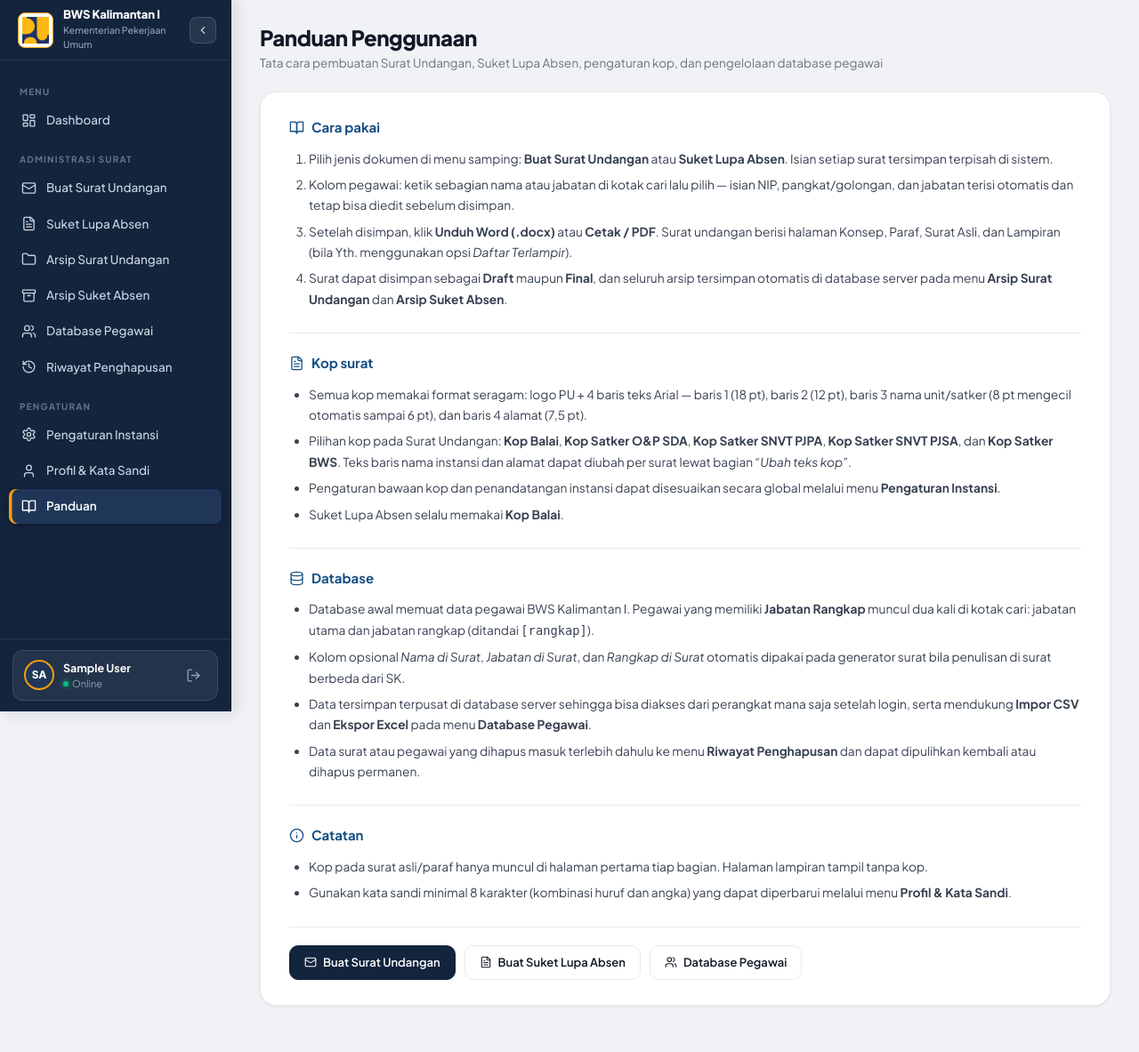
After one commit to dinarridhom-commits/buat_suket, a Laravel app: page /panduan in a window 1280 px wide. The commit adds this page. Shown: the whole page at 89% size. Run offline with Laravel 12, Linux system fonts and the light colour scheme; the visitor is signed in with stand-in values (Sample User, id 1); data comes from the database, SQL or seed files in the repository; data that the repository does not hold is empty.

Commit message:
feat: add Panduan Penggunaan page and sidebar menu

```diff
--- a/resources/views/components/icon.blade.php
+++ b/resources/views/components/icon.blade.php
@@ -36,6 +36,7 @@
         'trash' => '<path d="M3 6h18"/><path d="M19 6v14c0 1-1 2-2 2H7c-1 0-2-1-2-2V6"/><path d="M8 6V4c0-1 1-2 2-2h4c1 0 2 1 2 2v2"/>',
         'shield-check' => '<path d="M20 13c0 5-3.5 7.5-7.66 8.95a1 1 0 0 1-.67-.01C7.5 20.5 4 18 4 13V6a1 1 0 0 1 1-1c2 0 4.5-1.2 6.24-2.72a1.17 1.17 0 0 1 1.52 0C14.51 3.81 17 5 19 5a1 1 0 0 1 1 1z"/><path d="m9 12 2 2 4-4"/>',
         'database' => '<ellipse cx="12" cy="5" rx="9" ry="3"/><path d="M3 5V19A9 3 0 0 0 21 19V5"/><path d="M3 12A9 3 0 0 0 21 12"/>',
+        'book-open' => '<path d="M2 3h6a4 4 0 0 1 4 4v14a3 3 0 0 0-3-3H2z"/><path d="M22 3h-6a4 4 0 0 0-4 4v14a3 3 0 0 1 3-3h7z"/>',
     ];
     $path = $icons[$name] ?? $icons['file-text'];
 @endphp
--- a/resources/views/layouts/app.blade.php
+++ b/resources/views/layouts/app.blade.php
@@ -843,6 +843,10 @@
                 <span class="nav-icon"><x-icon name="user" class="ui-icon-md" /></span>
                 <span>Profil & Kata Sandi</span>
             </a>
+            <a href="{{ route('panduan.index') }}" class="nav-item {{ request()->routeIs('panduan.*') ? 'active' : '' }}">
+                <span class="nav-icon"><x-icon name="book-open" class="ui-icon-md" /></span>
+                <span>Panduan</span>
+            </a>
         </nav>
 
         <!-- User Card (footer) -->
--- /dev/null
+++ b/resources/views/panduan/index.blade.php
@@ -0,0 +1,182 @@
+@extends('layouts.app')
+
+@section('title', 'Panduan Penggunaan')
+@section('header_title', 'Panduan Penggunaan')
+@section('header_subtitle', 'Tata cara pembuatan Surat Undangan, Suket Lupa Absen, pengaturan kop, dan pengelolaan database pegawai')
+
+@push('styles')
+<style>
+    .guide-card {
+        background: var(--bg-surface);
+        border: 1px solid var(--border);
+        border-radius: var(--radius-lg);
+        padding: 28px 32px;
+        box-shadow: var(--shadow-sm);
+    }
+
+    .guide-section + .guide-section {
+        margin-top: 26px;
+        padding-top: 22px;
+        border-top: 1px solid var(--border);
+    }
+
+    .guide-heading {
+        font-size: 15px;
+        font-weight: 700;
+        color: #164e82;
+        margin: 0 0 12px 0;
+        display: flex;
+        align-items: center;
+        gap: 8px;
+    }
+
+    .guide-heading .ui-icon {
+        width: 17px;
+        height: 17px;
+        color: #164e82;
+        flex-shrink: 0;
+    }
+
+    .guide-list,
+    .guide-ol {
+        margin: 0;
+        padding-left: 22px;
+        color: #374151;
+        font-size: 13.75px;
+        line-height: 1.7;
+    }
+
+    .guide-list li + li,
+    .guide-ol li + li {
+        margin-top: 6px;
+    }
+
+    .guide-kbd {
+        display: inline-block;
+        padding: 1px 6px;
+        font-family: 'JetBrains Mono', monospace;
+        font-size: 12px;
+        background: #f3f4f6;
+        border: 1px solid #d1d5db;
+        border-radius: 5px;
+        color: #1f2937;
+    }
+
+    .guide-actions {
+        margin-top: 26px;
+        padding-top: 20px;
+        border-top: 1px solid var(--border);
+        display: flex;
+        flex-wrap: wrap;
+        gap: 10px;
+    }
+
+    .guide-btn {
+        display: inline-flex;
+        align-items: center;
+        gap: 7px;
+        padding: 9px 16px;
+        border-radius: 10px;
+        font-size: 13px;
+        font-weight: 600;
+        text-decoration: none;
+        border: 1px solid var(--border);
+        background: #ffffff;
+        color: var(--text-main);
+        transition: all 0.16s ease;
+    }
+
+    .guide-btn:hover {
+        border-color: var(--border-hover);
+        background: var(--bg-subtle);
+    }
+
+    .guide-btn-primary {
+        background: var(--pu-navy);
+        border-color: var(--pu-navy);
+        color: #ffffff;
+    }
+
+    .guide-btn-primary:hover {
+        background: var(--pu-navy-light);
+        border-color: var(--pu-navy-light);
+    }
+
+    @media (max-width: 640px) {
+        .guide-card {
+            padding: 20px 18px;
+        }
+    }
+</style>
+@endpush
+
+@section('content')
+<div class="guide-card">
+
+    <div class="guide-section">
+        <h2 class="guide-heading">
+            <x-icon name="book-open" />
+            <span>Cara pakai</span>
+        </h2>
+        <ol class="guide-ol">
+            <li>Pilih jenis dokumen di menu samping: <strong>Buat Surat Undangan</strong> atau <strong>Suket Lupa Absen</strong>. Isian setiap surat tersimpan terpisah di sistem.</li>
+            <li>Kolom pegawai: ketik sebagian nama atau jabatan di kotak cari lalu pilih — isian NIP, pangkat/golongan, dan jabatan terisi otomatis dan tetap bisa diedit sebelum disimpan.</li>
+            <li>Setelah disimpan, klik <strong>Unduh Word (.docx)</strong> atau <strong>Cetak / PDF</strong>. Surat undangan berisi halaman Konsep, Paraf, Surat Asli, dan Lampiran (bila Yth. menggunakan opsi <em>Daftar Terlampir</em>).</li>
+            <li>Surat dapat disimpan sebagai <strong>Draft</strong> maupun <strong>Final</strong>, dan seluruh arsip tersimpan otomatis di database server pada menu <strong>Arsip Surat Undangan</strong> dan <strong>Arsip Suket Absen</strong>.</li>
+        </ol>
+    </div>
+
+    <div class="guide-section">
+        <h2 class="guide-heading">
+            <x-icon name="file-text" />
+            <span>Kop surat</span>
+        </h2>
+        <ul class="guide-list">
+            <li>Semua kop memakai format seragam: logo PU + 4 baris teks Arial — baris 1 (18 pt), baris 2 (12 pt), baris 3 nama unit/satker (8 pt mengecil otomatis sampai 6 pt), dan baris 4 alamat (7,5 pt).</li>
+            <li>Pilihan kop pada Surat Undangan: <strong>Kop Balai</strong>, <strong>Kop Satker O&amp;P SDA</strong>, <strong>Kop Satker SNVT PJPA</strong>, <strong>Kop Satker SNVT PJSA</strong>, dan <strong>Kop Satker BWS</strong>. Teks baris nama instansi dan alamat dapat diubah per surat lewat bagian <em>&ldquo;Ubah teks kop&rdquo;</em>.</li>
+            <li>Pengaturan bawaan kop dan penandatangan instansi dapat disesuaikan secara global melalui menu <strong>Pengaturan Instansi</strong>.</li>
+            <li>Suket Lupa Absen selalu memakai <strong>Kop Balai</strong>.</li>
+        </ul>
+    </div>
+
+    <div class="guide-section">
+        <h2 class="guide-heading">
+            <x-icon name="database" />
+            <span>Database</span>
+        </h2>
+        <ul class="guide-list">
+            <li>Database awal memuat data pegawai BWS Kalimantan I. Pegawai yang memiliki <strong>Jabatan Rangkap</strong> muncul dua kali di kotak cari: jabatan utama dan jabatan rangkap (ditandai <code>[rangkap]</code>).</li>
+            <li>Kolom opsional <em>Nama di Surat</em>, <em>Jabatan di Surat</em>, dan <em>Rangkap di Surat</em> otomatis dipakai pada generator surat bila penulisan di surat berbeda dari SK.</li>
+            <li>Data tersimpan terpusat di database server sehingga bisa diakses dari perangkat mana saja setelah login, serta mendukung <strong>Impor CSV</strong> dan <strong>Ekspor Excel</strong> pada menu <strong>Database Pegawai</strong>.</li>
+            <li>Data surat atau pegawai yang dihapus masuk terlebih dahulu ke menu <strong>Riwayat Penghapusan</strong> dan dapat dipulihkan kembali atau dihapus permanen.</li>
+        </ul>
+    </div>
+
+    <div class="guide-section">
+        <h2 class="guide-heading">
+            <x-icon name="info" />
+            <span>Catatan</span>
+        </h2>
+        <ul class="guide-list">
+            <li>Kop pada surat asli/paraf hanya muncul di halaman pertama tiap bagian. Halaman lampiran tampil tanpa kop.</li>
+            <li>Gunakan kata sandi minimal 8 karakter (kombinasi huruf dan angka) yang dapat diperbarui melalui menu <strong>Profil &amp; Kata Sandi</strong>.</li>
+        </ul>
+    </div>
+
+    <div class="guide-actions">
+        <a href="{{ route('surat.undangan.create') }}" class="guide-btn guide-btn-primary">
+            <x-icon name="mail" class="ui-icon-sm" />
+            <span>Buat Surat Undangan</span>
+        </a>
+        <a href="{{ route('surat.suket.create') }}" class="guide-btn">
+            <x-icon name="file-text" class="ui-icon-sm" />
+            <span>Buat Suket Lupa Absen</span>
+        </a>
+        <a href="{{ route('pegawai.index') }}" class="guide-btn">
+            <x-icon name="users" class="ui-icon-sm" />
+            <span>Database Pegawai</span>
+        </a>
+    </div>
+
+</div>
+@endsection
--- a/routes/web.php
+++ b/routes/web.php
@@ -87,4 +87,7 @@ Route::middleware('auth')->group(function () {
     Route::put('/profil', [AuthController::class, 'updateProfile'])->name('profil.update');
     Route::put('/profil/sandi', [AuthController::class, 'changePassword'])->name('profil.password');
 
+    // Panduan Penggunaan
+    Route::get('/panduan', fn () => view('panduan.index'))->name('panduan.index');
+
 });
```
